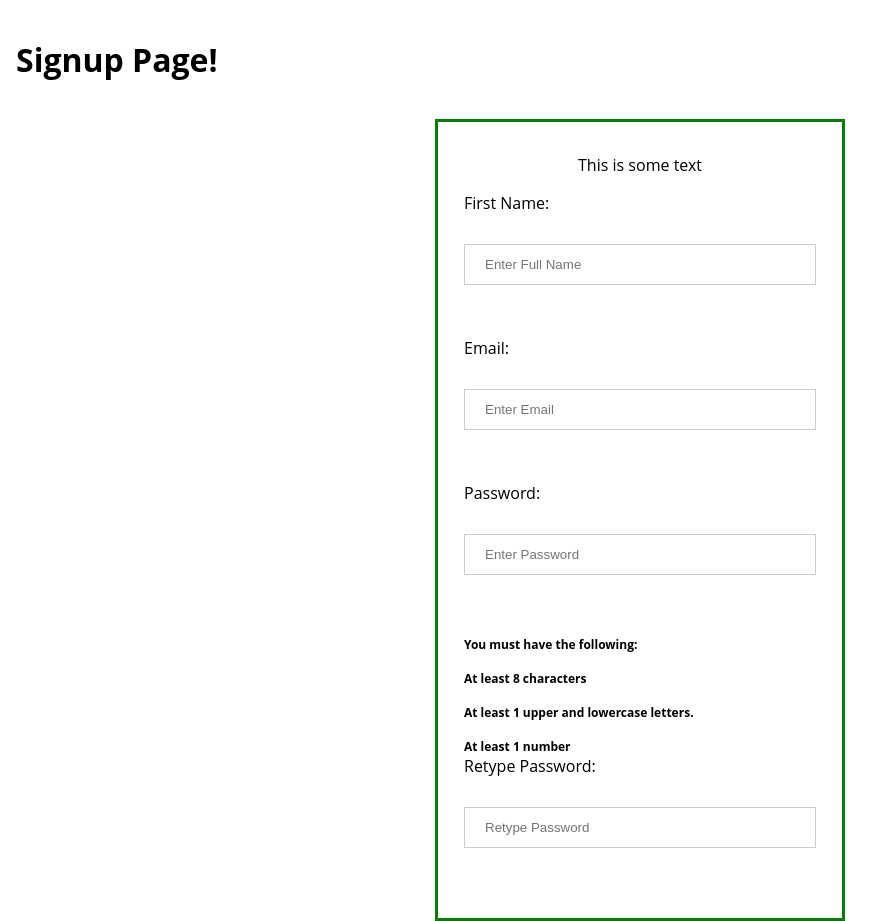
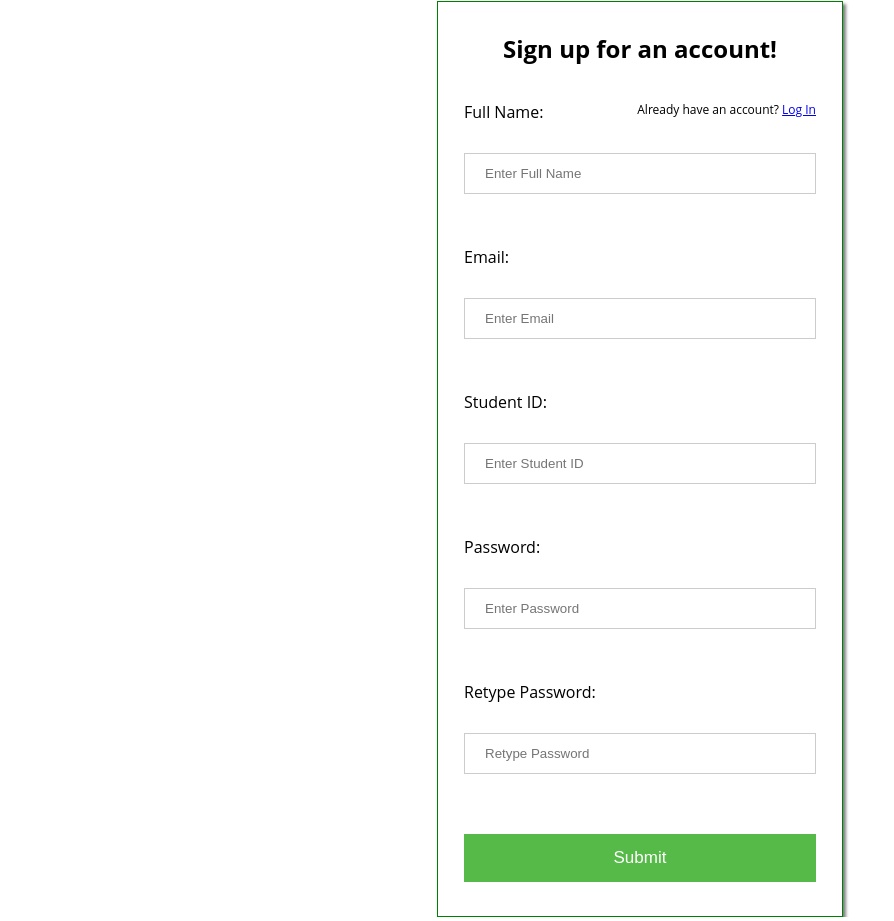
Before and after one commit to Crowley723/csc131-null-ptr, a PHP site: page /account/signup.php in a window 1280 px wide. Shown: the part 399-1320 px from the top of the page, without its empty margins (0-894 px from the left). Run offline with PHP 8.4, Linux system fonts and the light colour scheme.

Commit message:
added front end signup page form

```diff
--- a/account/signup.php
+++ b/account/signup.php
@@ -12,67 +12,107 @@
         <link rel="icon" type="image/x-icon" href="/assets/favicon.ico">
     </head>
     <body>
-        <h1>Signup Page!</h1>
         <div class="signup-box">
-            <br> This is some text</br>
-            <form action="/handleSignup.php" class="form-container">
-                <label for="firstName" class="entry-label">First Name: </label><br>
-                <input type="text" id="firstName" name="firstName" placeholder="Enter Full Name"><br><br>
+            <h2>Sign up for an account!</h2>
+            <form action="/handleSignup.php" method="post" class="form-container">
+
+                <div style="display: inline-block"><label for="firstName" class="entry-label" style="float: left">Full Name: </label> <div class="existingAccount" style="float: right"><span>Already have an account? </span><a href="/account/login.php">Log In</a></div></div><br>
+                <input type="text" id="firstName" name="firstName" placeholder="Enter Full Name" required><br><br>
+
                 <label for="email" class="entry-label">Email: </label><br>
-                <input type="email" id="email" name="email" placeholder="Enter Email"><br><br>
+                <input type="email" id="email" name="email" placeholder="Enter Email" required><br><br>
+
+                <label for="studentID" class="entry-label">Student ID: </label><br>
+                <input type="text" id="studentID" name="studentID" placeholder="Enter Student ID" inputmode="numeric" pattern="[0-9]+" required/><br><br>
+
                 <label for="password1" class="entry-label">Password: </label><br>
-                <input type="password" id="password1" name="password1" pattern="(?=.*\d)(?=.*[a-z])(?=.*[A-Z]).{8,}" placeholder="Enter Password" onchange="validatePassword()"><br><br>
-                <div class="password-validation" style="hidden: block;">
-                    <br>You must have the following:</br>
-                    <br id="minCharMsg" style="display: block;">At least 8 characters</br>
-                    <br id="minUpLowLetterMsg" style="display: block;">At least 1 upper and lowercase letters.</br>
-                    <br id="minNumMsg" style="display: block;">At least 1 number</br>
+                <input type="password" id="password1" name="password1" pattern="(?=.*\d)(?=.*[a-z])(?=.*[A-Z]).{8,}" placeholder="Enter Password" onkeyup="checkPassword() required"><br><br>
+
+                <div id="pw-validation-header" class="password-validation">
+                    <p id="pw-validation-header2">Your password must have the following:</p>
+                    <ul>
+                    <li id="length">At least 8 characters</li>
+                    <li id="uppercase" >At least one uppercase letter</li>
+                    <li id="lowercase">At least one lowercase letter</li>
+                    <li id="number">At least one number</li>
+                    </ul>
                 </div>
+
                 <label for="password2" class="entry-label">Retype Password: </label><br>
-                <input type="password" id="password2" name="password2" pattern="(?=.*\d)(?=.*[a-z])(?=.*[A-Z]).{8,}" placeholder="Retype Password"><br><br>
+                <input type="password" id="password2" name="password2" pattern="(?=.*\d)(?=.*[a-z])(?=.*[A-Z]).{8,}" placeholder="Retype Password" onkeyup="matchPasswords()" required><br><br>
+                <div id="retype-password" class="password-validation">
+                    <br>Your passwords do not match.</br>
+                </div>
 
+                <button id="submit">Submit</button>
             </form>
+            <!--div class="separator">
+                <div class="line"></div>
+                <div class="text">OR</div>
+                <div class="line"></div>
+            </div//-->
         </div>
     </body>
     <script>
-var pwValidation = document.getElementById("password-validation");
-var password1 = document.getElementById("password1");
-var password2 = document.getElementById("password2");
-var minCharRegex = /^.{8,}$/;
-var minUpLowerRegex = /^(?=.*[a-z])(?=.*[A-Z]).+$/;
-var minNumRegex = /\d+/;
-var minCharMsg = document.getElementById("minCharMsg");
-var minUpLowLetterMsg = document.getElementById("minUpLowLetterMsg");
-var minNumMsg = document.getElementById("minNumMsg");
+        function matchPasswords(){
+            var redonePassword = document.getElementById("password2").value;
+            var password = document.getElementById("password1").value;
+            var passwordMessage = document.getElementById("retype-password");
 
-//add string concatenation and display: hidden for password validation display
-function validatePassword(){
-    if(!passwordHasMinimumCharacters()){
-        minCharMsg.style.display = "none";
-    } else{
-        minCharMsg.style.display = "block";
-    }
-    if(!passwordHasMinimumUpperAndLowerLetters()){
-        minUpLowLetterMsg.style.display = "none";
-    } else{
-        minUpLowLetterMsg.style.display = "block";
-    }
-    if(!passwordHasMinimumNumbers()){
-        minNumMsg.style.display = "none";
-    } else{
-        minNumMsg.style.display = "block";
-    }
-}
+            if(password.trim() === redonePassword.trim()){
+                passwordMessage.style.display = "none";
+                console.log("pw match message: none");
+                console.log(password + " : " + redonePassword);
 
-function passwordHasMinimumCharacters(){
-    return minCharRegex.text(password1);
-}
-function passwordHasMinimumUpperAndLowerLetters(){
-    return minUpLowerRegex.text(password1);
-}
-function passwordHasMinimumNumbers(){
-    return minNumRegex.test(password1);
-}
+            } else{
+                console.log("pw match message: inline");
+                console.log(password + " : " + redonePassword);
+                passwordMessage.style.display = "inline";
 
+            }
+        }
+        function checkPassword() {
+            var header = document.getElementById("pw-validation-header");
+            var password = document.getElementById("password1").value;
+            var lengthRequirement = document.getElementById("length");
+            var uppercaseRequirement = document.getElementById("uppercase");
+            var lowercaseRequirement = document.getElementById("lowercase");
+            var numberRequirement = document.getElementById("number");
+
+            // Check length
+            if (password.length >= 8) {
+                lengthRequirement.style.display = "none";
+            } else {
+                lengthRequirement.style.display = "list-item";
+            }
+
+            // Check uppercase
+            if (/[A-Z]/.test(password)) {
+                uppercaseRequirement.style.display = "none";
+            } else {
+                uppercaseRequirement.style.display = "list-item";
+            }
+
+            // Check lowercase
+            if (/[a-z]/.test(password)) {
+                lowercaseRequirement.style.display = "none";
+            } else {
+                lowercaseRequirement.style.display = "list-item";
+            }
+
+            // Check number
+            if (/\d/.test(password)) {
+                numberRequirement.style.display = "none";
+            } else {
+                numberRequirement.style.display = "list-item";
+            }
+            if (password.length >= 8 && /[A-Z]/.test(password) && /[a-z]/.test(password) && /\d/.test(password)) {
+                header.style.display = "none";
+                console.log("header: none;");
+            } else {
+                header.style.display = "block";
+            }
+            matchPasswords();
+        }
     </script>
 </html>
--- a/header.php
+++ b/header.php
@@ -116,7 +116,9 @@ body {
   width : 30%;
   padding: 10px;
   text-align: center;
-  border: 3px solid green;
+  border: 1px solid green;
+  box-shadow: 3px 3px 3px grey;
+
 }
 .signup-box .entry-label {
   text-align: left;
@@ -137,7 +139,7 @@ body {
   box-sizing: border-box;
 }
 .signup-box input[type="password"] {
-  margin-bottom: 0px;
+ /* margin-bottom: 0px;*/
 }
 
 .signup-box .password-validation{
@@ -147,10 +149,31 @@ body {
   text-align: left;
   font-size: 12px;
   font-weight: bold;
+  display: none;
 }
-.password-validation ul{
+.signup-box .separator {
+  display: flex;
+  align-items: center;
+  text-align: center;
+}
+
+.signup-box .line {
+  flex-grow: 1;
+  height: 1px;
+  background-color: #ccc;
+  margin: 0 10px;
+}
+
+.signup-box .text {
+  color: #ccc;
+}
+.password-validation li{
   color: red;
   margin-top: 0px;
+}
+.existingAccount {
+  font-size: 12px;
+  display: inline-block;
 }
 
 .topnav a {
@@ -207,6 +230,16 @@ body {
 
 .buttonIndent {
  text-indent: 20px
+}
+button {
+  background-color: var(--spgr);
+  color: white;
+  padding: 14px 20px;
+  margin: 8px 0;
+  border: none;
+  cursor: pointer;
+  width: 100%;
+  font-size: 17px;
 }
 .img {
     max-width: 100%;
```
Also changed, not shown: account/handleSignup.php (added, +49 -0 lines).
